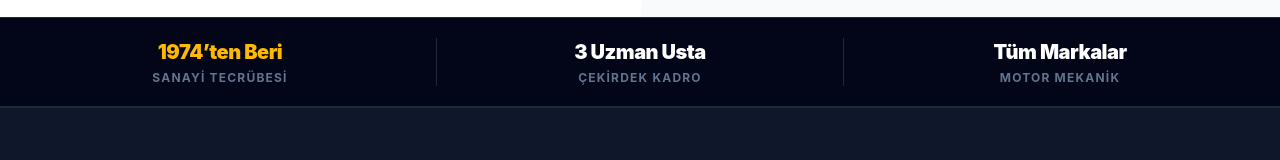
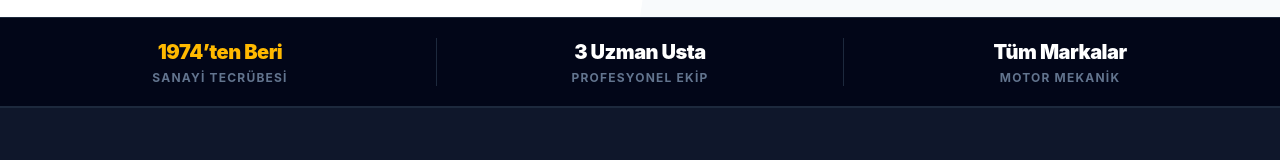
Before and after one commit to alicankala/ozgehan-otomotiv, a Vue app: page / in a window 1280 px wide. Shown: the part 720-880 px from the top of the page. Built offline with nearby package versions, Linux system fonts and the light colour scheme.

Commit message:
duzenleme

```diff
--- a/src/App.vue
+++ b/src/App.vue
@@ -327,7 +327,7 @@ onUnmounted(() => {
 
       <div class="border-x border-slate-800">
         <div class="text-white font-black text-sm md:text-xl tracking-tight">3 Uzman Usta</div>
-        <div class="text-slate-500 text-[10px] md:text-xs font-bold uppercase tracking-widest mt-1">Çekirdek Kadro</div>
+        <div class="text-slate-500 text-[10px] md:text-xs font-bold uppercase tracking-widest mt-1">Profesyonel Ekip</div>
       </div>
 
       <div>
```
